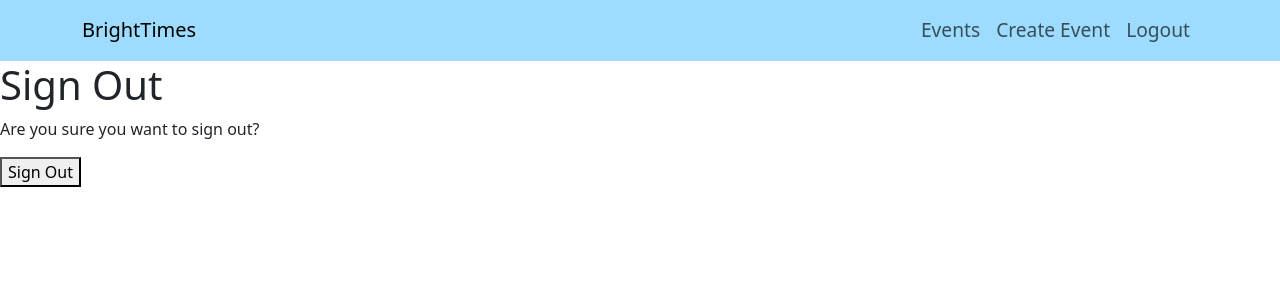
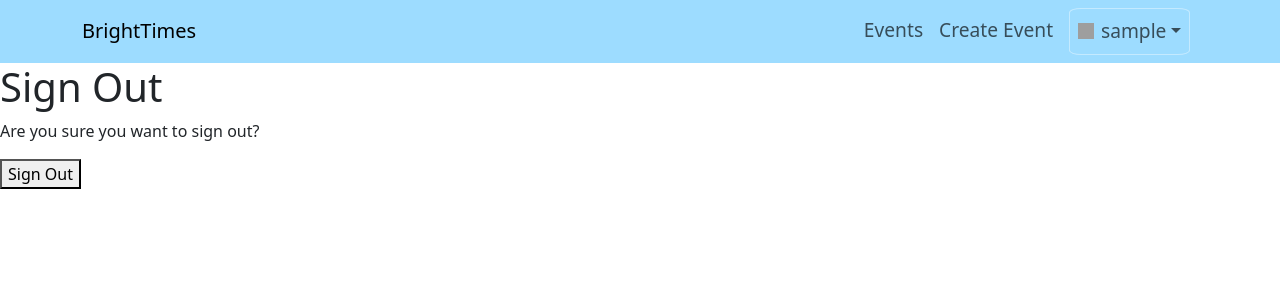
Before and after one commit to avabellaw/bright-times, a Django app: a page that uses templates/base.html in a window 1280 px wide. Shown: the top 300 px of the page. Run offline with Django 5.2, Linux system fonts and the light colour scheme; the visitor is signed in with stand-in values (Sample User, id 1); parts of the project's set-up code (start-up, migrations or seed data) failed here and were passed over; grey boxes are pictures that could not be loaded.

Commit message:
Add navbar account dropdown skeleton

```diff
--- a/static/css/style.css
+++ b/static/css/style.css
@@ -11,4 +11,41 @@ ul.navbar-nav {
     .navbar {
         font-size: 1.2em;
         font-weight: 500;
+        text-transform: capitalize;
     }
+
+    .account-dropdown-container > a.dropdown-toggle {
+        text-transform: none;
+    }
+
+    .page-header > h1 {
+        margin-bottom: 0.5em;
+    }
+
+    .profile-icon {
+        margin-left: var(--bs-navbar-nav-link-padding-x);
+        margin-right: calc(var(--bs-navbar-nav-link-padding-x)* -0.1);
+    }
+
+    .account-dropdown-container {
+        display: flex;
+        align-items: center;
+        border: 1px solid #f0f8ff78;
+        border-radius: 10%;
+        margin: 0 0.4em;
+    }
+
+/* End Header */
+
+/* General styles */
+
+
+/* End General styles */
+
+/* Allauth */
+
+    /* Login page */
+
+    /* End Login page */
+
+/* End Allauth */
--- a/templates/base.html
+++ b/templates/base.html
@@ -42,11 +42,36 @@
                                     <li class="nav-item">
                                         <a class="nav-link" href="#">Create Event</a>
                                     </li>
-                                    <li class="nav-item">
+                                    <li class="nav-item {% if user.is_authenticated %}dropdown{% endif %}">
                                         {% if not user.is_authenticated %}
                                             <a class="nav-link" href="{% url 'account_login' %}">Login</a>
                                         {% else %}
-                                            <a class="nav-link" href="{% url 'acount_logout' %}">Logout</a>
+                                            <div class="account-dropdown-container">
+                                                <img src="{% static 'font-awesome/user-solid.svg' %}"
+                                                     class="profile-icon"
+                                                     width="16"
+                                                     height="16"
+                                                     alt="">
+                                                <a class="nav-link dropdown-toggle"
+                                                   href="#"
+                                                   role="button"
+                                                   data-bs-toggle="dropdown"
+                                                   aria-expanded="false">{{ user.username }}</a>
+                                                   <ul class="dropdown-menu">
+                                                    <li>
+                                                        <a class="dropdown-item" href="#">Profile</a>
+                                                    </li>
+                                                    <li>
+                                                        <a class="dropdown-item" href="#">My tickets</a>
+                                                    </li>
+                                                    <li>
+                                                        <hr class="dropdown-divider">
+                                                    </li>
+                                                    <li>
+                                                        <a class="nav-link" href="{% url 'account_logout' %}">Logout</a>
+                                                    </li>
+                                                </ul>
+                                            </div>
                                         {% endif %}
                                     </li>
                                 </ul>
@@ -58,8 +83,13 @@
         </header>
 
         {% block content %}{% endblock %}
-
+        <!-- JQuery CDN -->
+        <script src="https://code.jquery.com/jquery-3.7.1.min.js"
+                integrity="sha256-/JqT3SQfawRcv/BIHPThkBvs0OEvtFFmqPF/lYI/Cxo="
+                crossorigin="anonymous"></script>
         <!-- Bootstrap JavaScript CDN -->
-        <script src="https://cdn.jsdelivr.net/npm/bootstrap@5.3.3/dist/js/bootstrap.bundle.min.js" integrity="sha384-YvpcrYf0tY3lHB60NNkmXc5s9fDVZLESaAA55NDzOxhy9GkcIdslK1eN7N6jIeHz" crossorigin="anonymous"></script>
+        <script src="https://cdn.jsdelivr.net/npm/bootstrap@5.3.3/dist/js/bootstrap.bundle.min.js"
+                integrity="sha384-YvpcrYf0tY3lHB60NNkmXc5s9fDVZLESaAA55NDzOxhy9GkcIdslK1eN7N6jIeHz"
+                crossorigin="anonymous"></script>
     </body>
 </html>
```
Also changed, not shown: home/templates/home/index.html (line endings or trailing spaces), 1 other file. Lines whose indentation alone changed are shown as unchanged.
